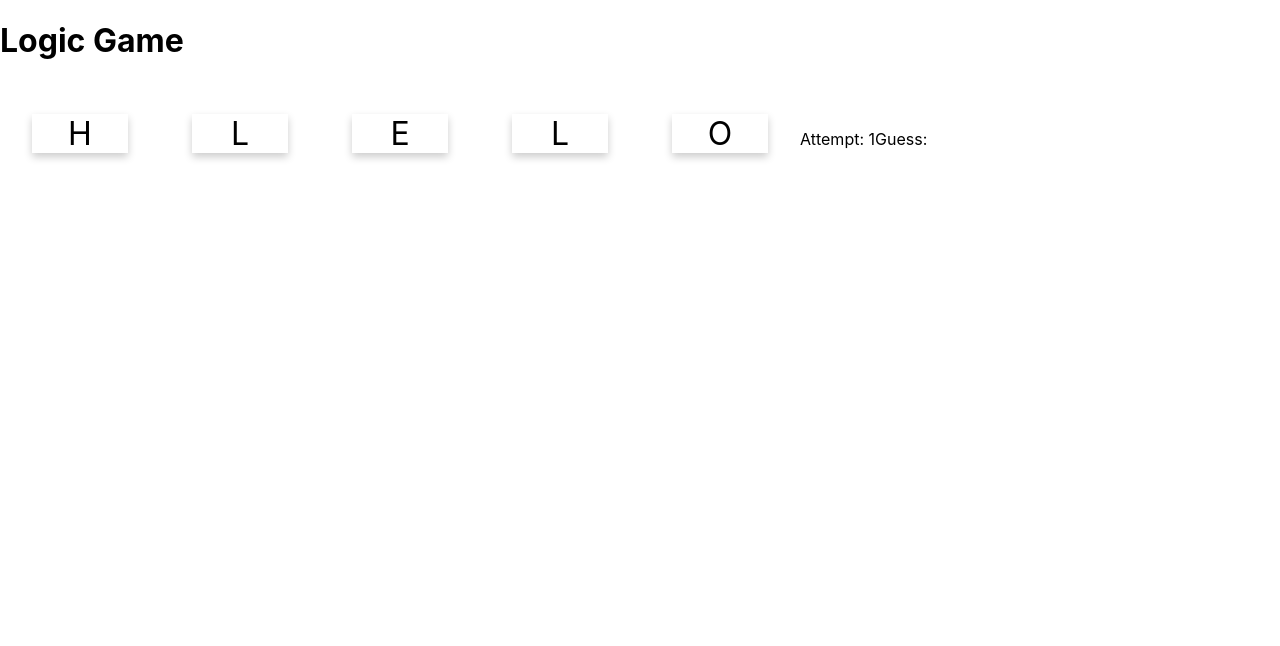
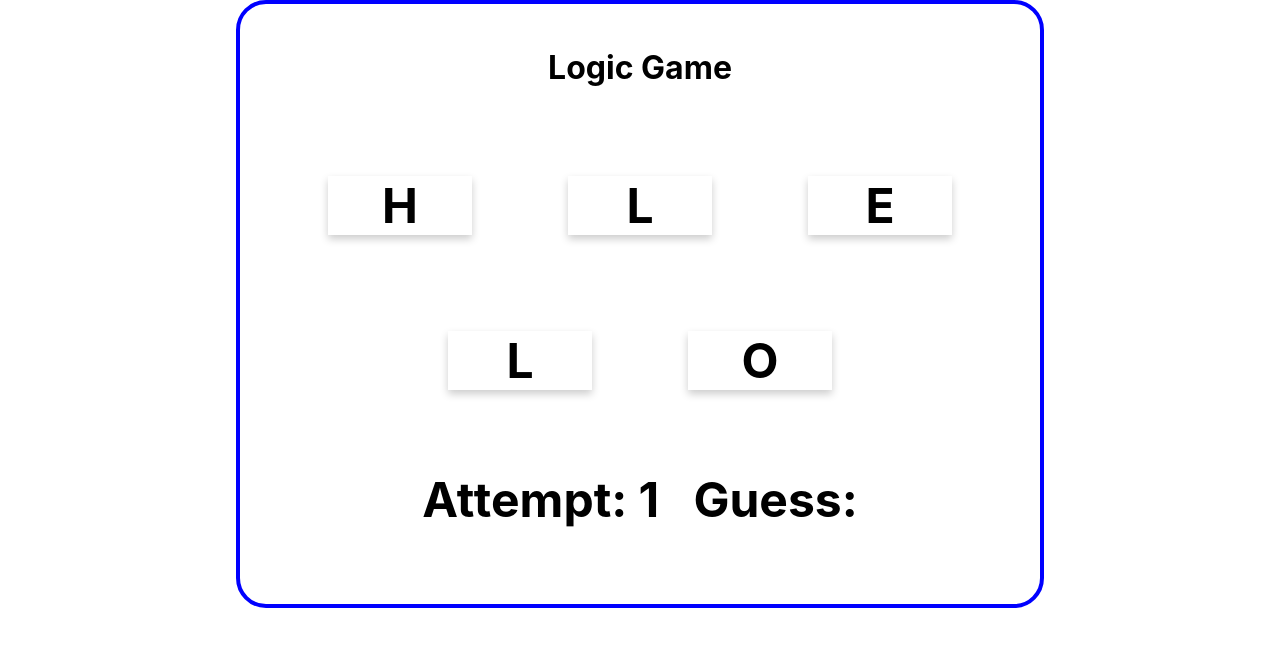
Before and after one commit to Pxs19/LAB-3SA03, a React (Create React App) app: page / in a window 1280 px wide. Shown: the top 646 px of the page. Built offline with nearby package versions, Linux system fonts and the light colour scheme.

Commit message:
edit layout

```diff
--- a/src/App.css
+++ b/src/App.css
@@ -44,6 +44,22 @@
  background: pink;
 }
 
+.setContainer {
+  margin: auto ;
+  max-width: 800px;
+  height: 600px;
+  border: blue solid 1px;
+  text-align: center;
+  display: flex;
+  flex-direction: column;
+  align-items: center;
+  justify-content: center;
+  border-width: 4px;
+  border-radius: 30px;
+
+}
+
+
 @keyframes App-logo-spin {
   from {
     transform: rotate(0deg);
--- a/src/App.js
+++ b/src/App.js
@@ -10,16 +10,26 @@ function App() {
   return (
 
 
-      <div>
+    <div>
+
+      <body className='setContainer'>
 
         <h1>
           Logic Game
         </h1>
 
+        <h2>
+          <WordCard value={word} />
+        </h2>
 
-            <WordCard value={word} />
 
-      </div>
+      </body>
+
+
+
+
+
+    </div>
 
 
   );
--- a/src/WordCard.js
+++ b/src/WordCard.js
@@ -1,6 +1,8 @@
 import React, { useState } from "react";
 import _, { attempt } from "lodash";
 import CharacterCard from "./CharacterCard";
+
+import "./WordCard.css";
 
 
 const prepareStateFromWord = (given_word) => {
@@ -56,10 +58,14 @@ export default function WordCard(props) {
 
             }
 
+            <h1 className="setCenter">
+
+                Attempt: {state.attempt} &nbsp; Guess: {state.guess}
+            </h1>
 
 
-            Attempt: {state.attempt}
-            Guess: {state.guess}
+
+
 
 
         </div>
```
